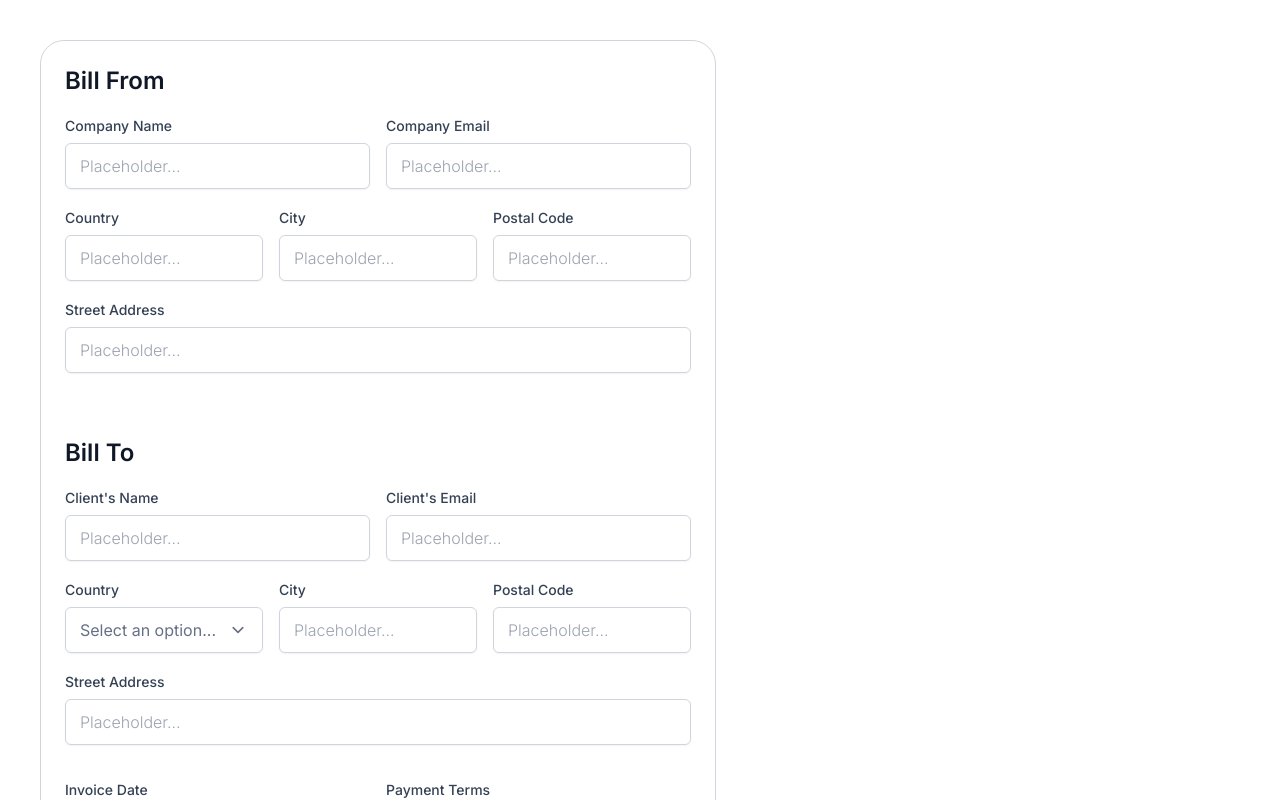
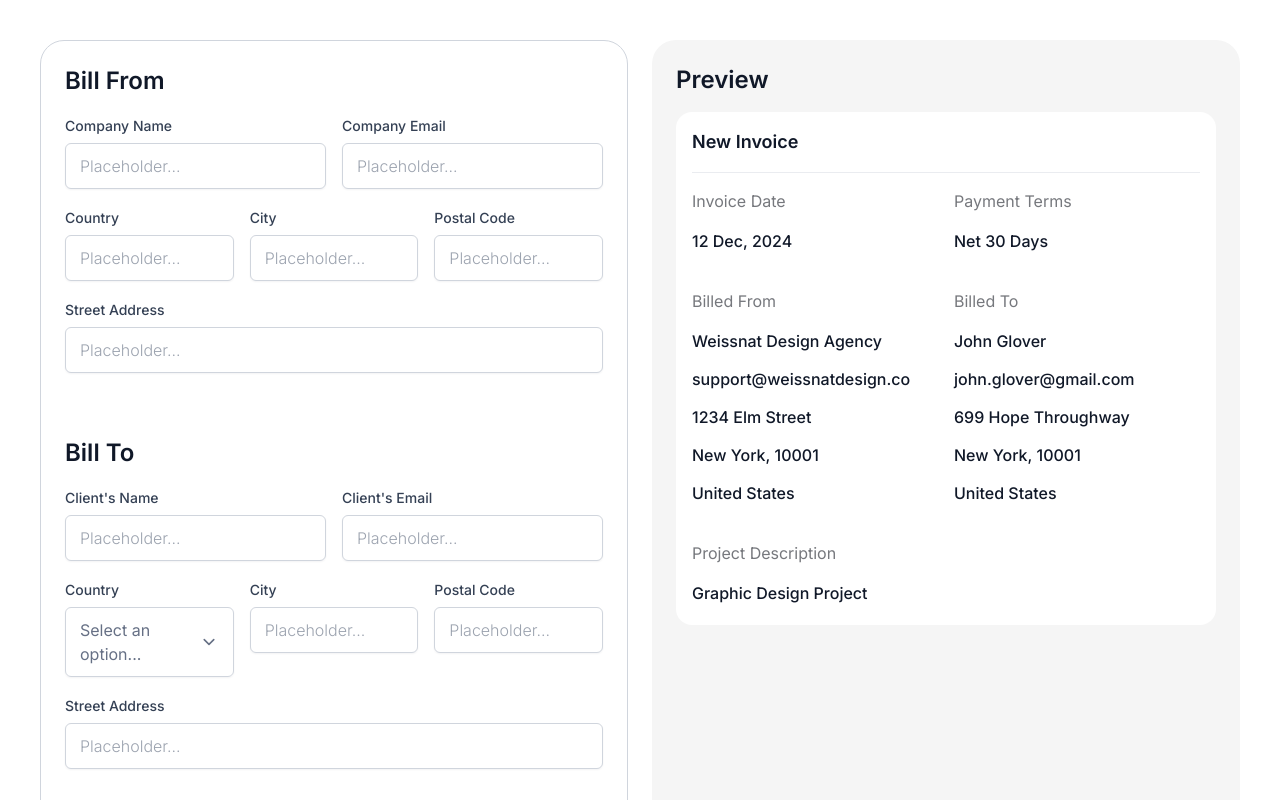
Before and after one commit to Hasnain-Shabbir/invoice-generator, a React (Vite) app: page / in a window 1280 px wide. Shown: the top 800 px of the page. Built offline with nearby package versions, Linux system fonts and the light colour scheme.

Commit message:
feat: add InvoicePreview and InvoiceDetail components for invoice data visualization

```diff
--- a/src/App.tsx
+++ b/src/App.tsx
@@ -1,9 +1,10 @@
-import { InvoiceForm } from './templates';
+import { InvoicePreview, InvoiceForm } from './templates';
 
 function App() {
   return (
-    <div className="p-10">
+    <div className="grid grid-cols-2 gap-6 p-10">
       <InvoiceForm />
+      <InvoicePreview />
     </div>
   );
 }
--- /dev/null
+++ b/src/components/InvoiceDetail/InvoiceDetail.tsx
@@ -0,0 +1,42 @@
+import { Divider, ListColumn } from '..';
+
+const InvoiceDetail = () => {
+  const listDataBilledFrom = [
+    'Weissnat Design Agency',
+    'support@weissnatdesign.co',
+    '1234 Elm Street',
+    'New York, 10001',
+    'United States',
+  ];
+
+  const listDataBilledTo = [
+    'John Glover',
+    'john.glover@gmail.com',
+    '699 Hope Throughway',
+    'New York, 10001',
+    'United States',
+  ];
+
+  return (
+    <div className="rounded-2xl bg-white p-4">
+      <h3 className="text-lg font-semibold">New Invoice</h3>
+      <Divider margin="my-4" />
+      <div className="space-y-8">
+        <div className="grid grid-cols-2 gap-4">
+          <ListColumn listData="12 Dec, 2024" title="Invoice Date" />
+          <ListColumn listData="Net 30 Days" title="Payment Terms" />
+        </div>
+        <div className="grid grid-cols-2 gap-4">
+          <ListColumn listData={listDataBilledFrom} title="Billed From" />
+          <ListColumn listData={listDataBilledTo} title="Billed To" />
+        </div>
+        <ListColumn
+          listData="Graphic Design Project"
+          title="Project Description"
+        />
+      </div>
+    </div>
+  );
+};
+
+export default InvoiceDetail;
--- a/src/components/index.ts
+++ b/src/components/index.ts
@@ -4,6 +4,7 @@ export { default as Button } from './Button/Button';
 export { default as Container } from './Container/Container';
 export { default as Divider } from './Divider/Divider';
 export { default as Input } from './Input/Input';
+export { default as InvoiceDetail } from './InvoiceDetail/InvoiceDetail';
 export { default as ItemsList } from './ItemsList/ItemsList';
 export { default as ItemRow } from './ItemRow/ItemRow';
 export { default as ListColumn } from './ListColumn/ListColumn';
--- a/src/templates/InvoiceForm/InvoiceForm.tsx
+++ b/src/templates/InvoiceForm/InvoiceForm.tsx
@@ -3,7 +3,7 @@ import BillTo from '../../components/BillTo/BillTo';
 
 const InvoiceForm = () => {
   return (
-    <div className="w-[676px] rounded-3xl border border-borderColor p-6">
+    <div className="rounded-3xl border border-borderColor p-6">
       <BillFrom />
       <div className="py-8"></div>
       <BillTo />
--- /dev/null
+++ b/src/templates/InvoicePreview/InvoicePreview.tsx
@@ -0,0 +1,12 @@
+import { InvoiceDetail } from '../../components';
+
+const InvoicePreview = () => {
+  return (
+    <div className="rounded-3xl bg-neutral-100 p-6">
+      <h2 className="mb-4 text-2xl font-semibold">Preview</h2>
+      <InvoiceDetail />
+    </div>
+  );
+};
+
+export default InvoicePreview;
--- a/src/templates/index.ts
+++ b/src/templates/index.ts
@@ -1 +1,2 @@
+export { default as InvoicePreview } from './InvoicePreview/InvoicePreview';
 export { default as InvoiceForm } from './InvoiceForm/InvoiceForm';
```
